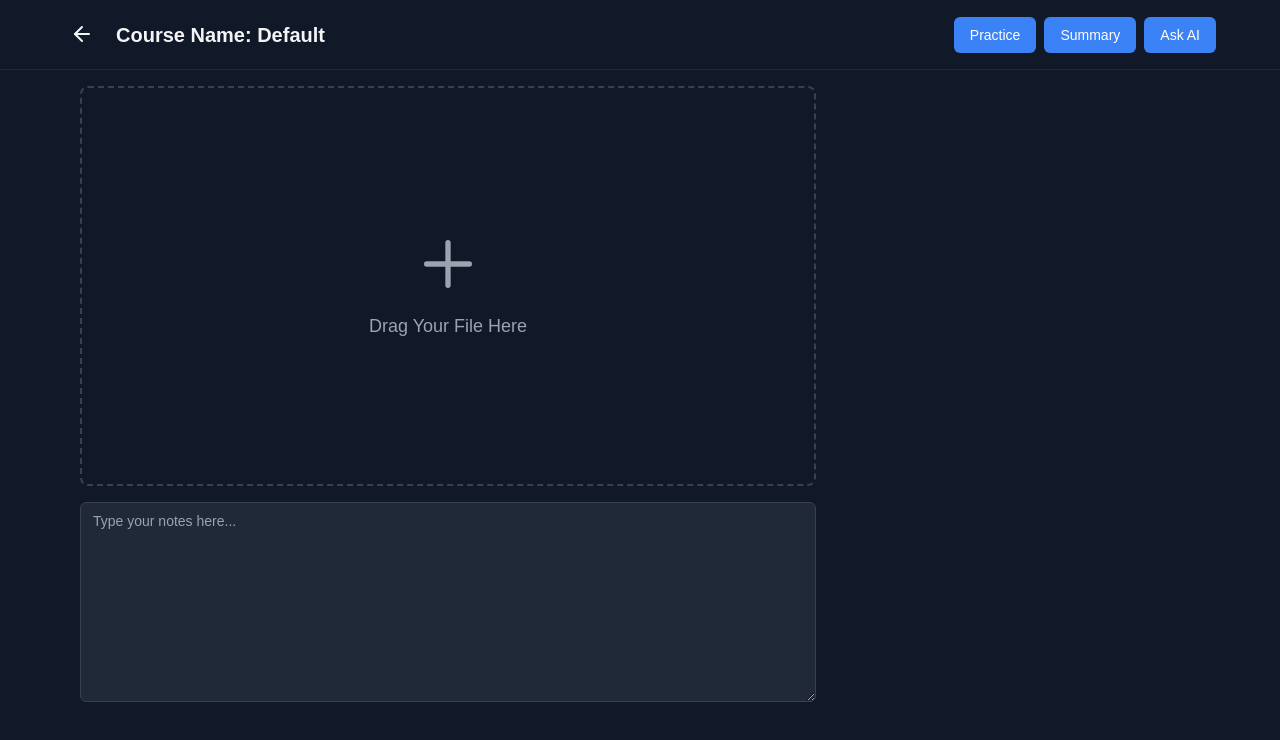
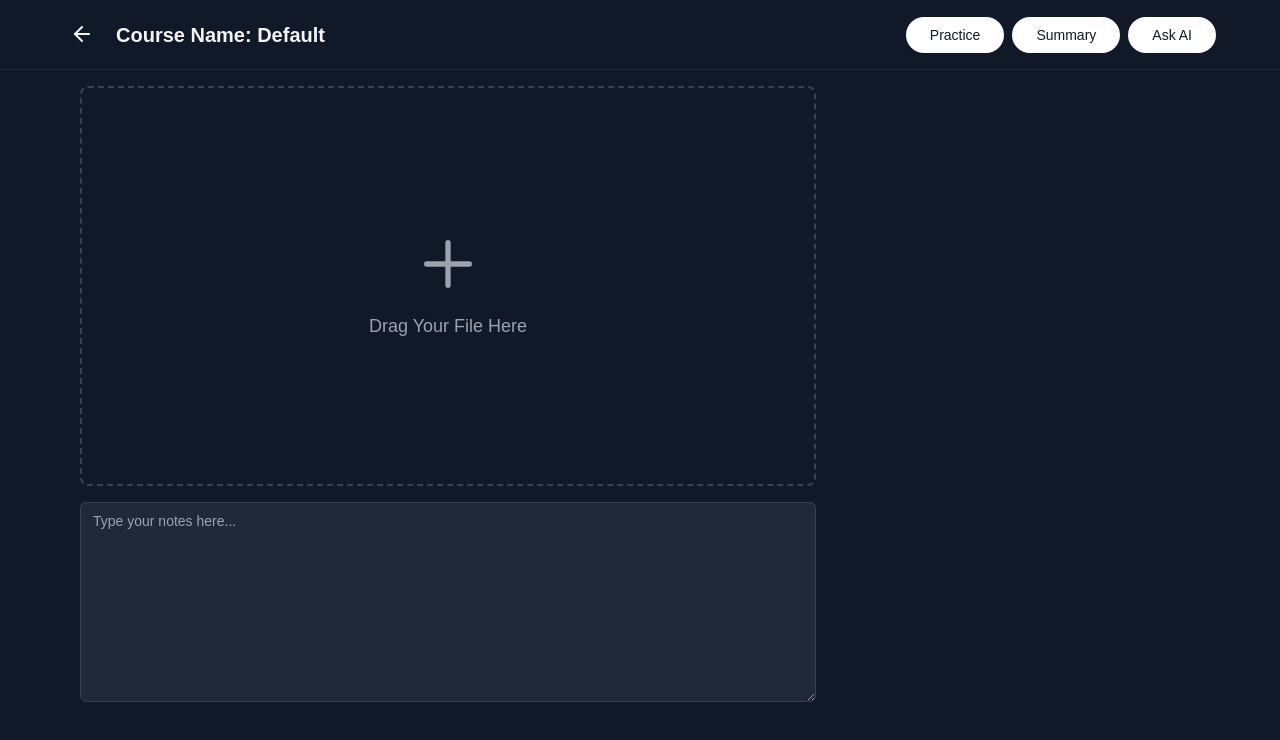
Before and after one commit to LambertAlpha/SigmaHub, a Next.js app: page /course in a window 1280 px wide. Shown: the top 740 px of the page. Built offline with nearby package versions, Linux system fonts and the light colour scheme.

Commit message:
优化了/app/course右上角组件

```diff
--- a/src/app/course/page.tsx
+++ b/src/app/course/page.tsx
@@ -40,9 +40,9 @@ export default function CoursePage() {
             <h1 className="text-xl font-semibold">Course Name: Default</h1>
           </div>
           <div className="flex gap-2">
-            <Button variant="default">Practice</Button>
-            <Button variant="default">Summary</Button>
-            <Button variant="default">Ask AI</Button>
+            <Button className="bg-white hover:bg-gray-100 text-gray-900 font-medium rounded-full px-6 py-2">Practice</Button>
+            <Button className="bg-white hover:bg-gray-100 text-gray-900 font-medium rounded-full px-6 py-2">Summary</Button>
+            <Button className="bg-white hover:bg-gray-100 text-gray-900 font-medium rounded-full px-6 py-2">Ask AI</Button>
           </div>
         </div>
       </div>
```
